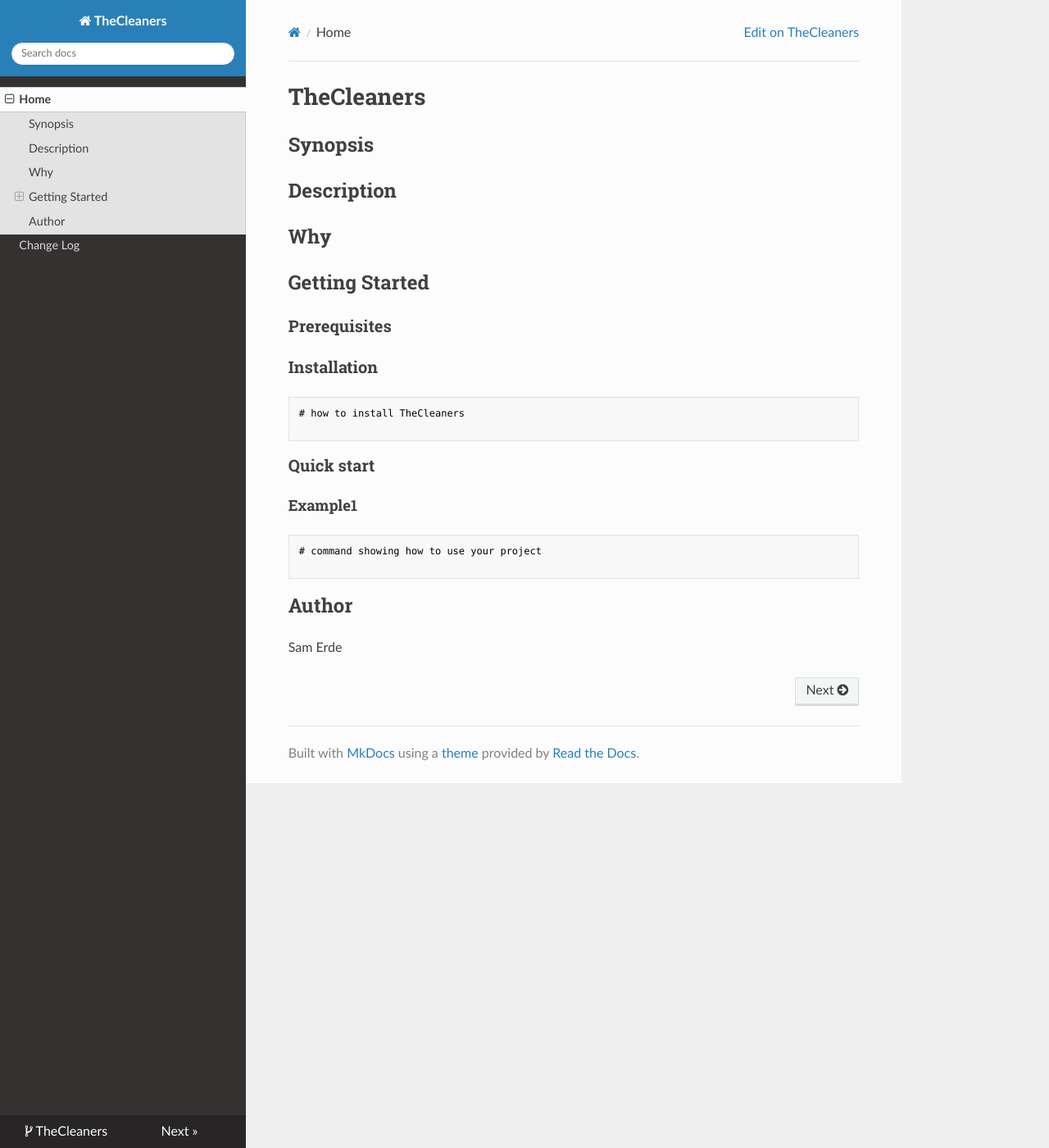
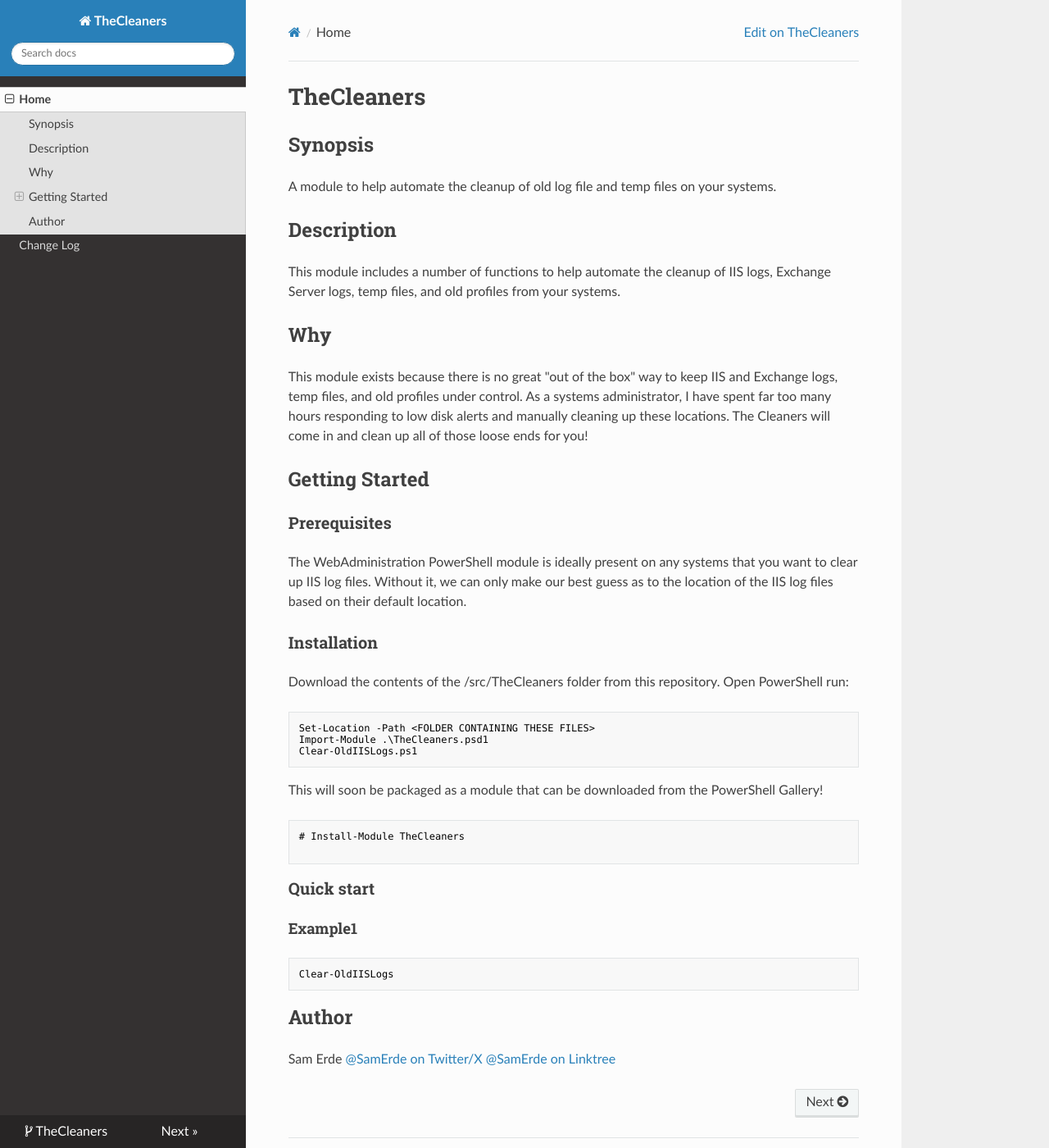
Before and after one commit to SamErde/TheCleaners, an MkDocs documentation site: the page built from docs/index.md, in a window 1280 px wide and 1400 px high. Shown: the whole window at 82% size. Built offline with MkDocs 1.6.1, drawn with Linux system fonts in a browser that asks for light colours; nearby versions of some CDN libraries.

````diff
--- a/docs/index.md
+++ b/docs/index.md
@@ -2,26 +2,40 @@
 
 ## Synopsis
 
-<!-- Enter a synopsis -->
+A module to help automate the cleanup of old log file and temp files on your systems.
 
 ## Description
 
-<!-- Enter a description -->
+This module includes a number of functions to help automate the cleanup of IIS logs, Exchange Server logs, temp files,
+and old profiles from your systems.
 
 ## Why
 
-<!-- Short reason you created the project -->
+This module exists because there is no great "out of the box" way to keep IIS and Exchange logs, temp files, and old
+profiles under control. As a systems administrator, I have spent far too many hours responding to low disk alerts and
+manually cleaning up these locations. The Cleaners will come in and clean up all of those loose ends for you!
 
 ## Getting Started
 
 ### Prerequisites
 
-<!-- list any prerequisites -->
+The WebAdministration PowerShell module is ideally present on any systems that you want to clear up IIS log files.
+Without it, we can only make our best guess as to the location of the IIS log files based on their default location.
 
 ### Installation
 
+Download the contents of the /src/TheCleaners folder from this repository. Open PowerShell run:
+
 ```powershell
-# how to install TheCleaners
+Set-Location -Path <FOLDER CONTAINING THESE FILES>
+Import-Module .\TheCleaners.psd1
+Clear-OldIISLogs.ps1
+```
+
+This will soon be packaged as a module that can be downloaded from the PowerShell Gallery!
+
+```powershell
+# Install-Module TheCleaners
 
 ```
 
@@ -30,10 +44,11 @@
 #### Example1
 
 ```powershell
-# command showing how to use your project
-
+Clear-OldIISLogs
 ```
 
 ## Author
 
 Sam Erde
+[@SamErde on Twitter/X](https://twitter.com/SamErde)
+[@SamErde on Linktree](https://linktr.ee/SamErde)
````
Also changed, not shown: docs/CHANGELOG.md (+6 -3 lines).
